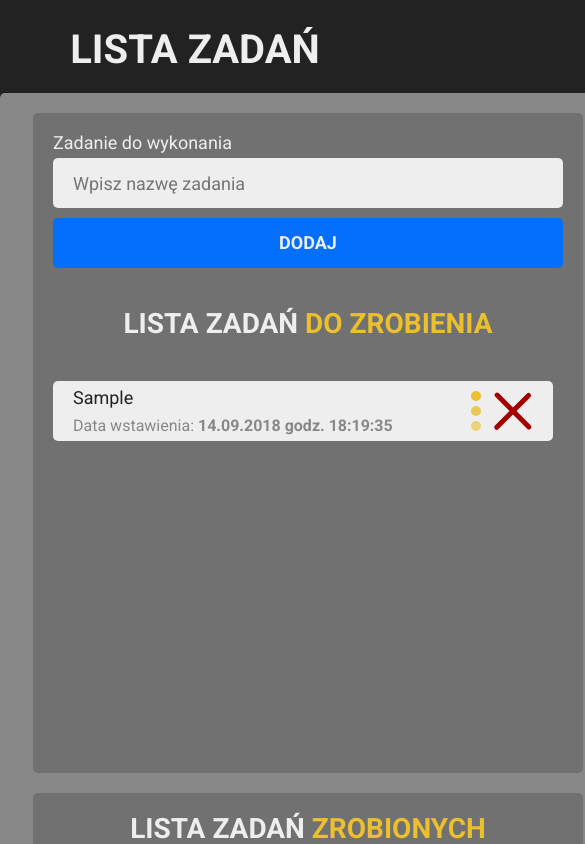
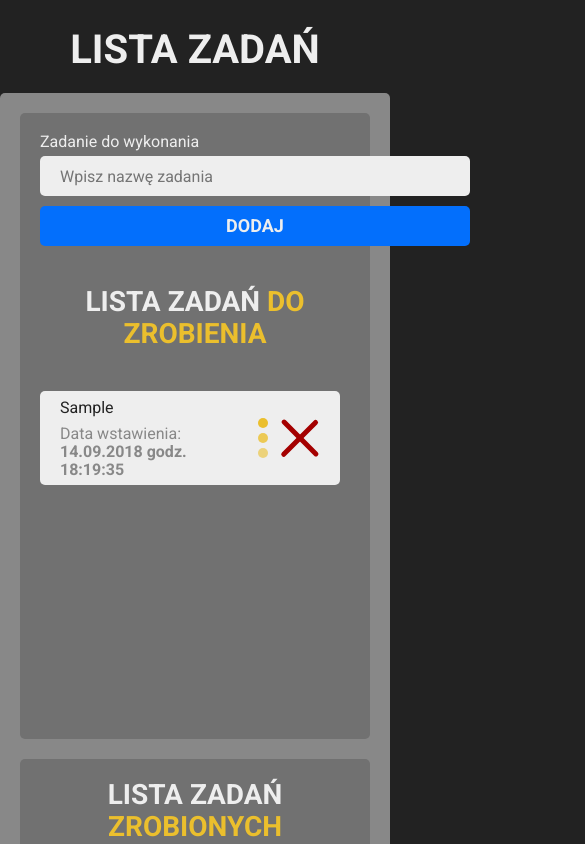
Before and after one commit to KP1976/todo-react, a React (Create React App) app: page / in a window 390 px wide. Both pictures are taken after typing "Sample" into the empty fields and a click on the input "dodaj". Shown: the top 844 px of the page, 585 px wide, since content can reach past the window. Built offline with nearby package versions, Linux system fonts and the light colour scheme.

Commit message:
Fix 768px layout

```diff
--- a/src/styles/css/main.css
+++ b/src/styles/css/main.css
@@ -361,8 +361,10 @@ body {
       width: 69rem; } }
   @media (max-width: 768px) {
     .todo-container {
-      padding: 2rem 3.3rem;
-      width: 61.6rem; } }
+      width: 51rem; } }
+  @media (max-width: 576px) {
+    .todo-container {
+      width: 100%; } }
 
 .tasks-list-container {
   background-color: #717171;
@@ -382,7 +384,7 @@ body {
       width: 100%; } }
   @media (max-width: 768px) {
     .tasks-list-container {
-      height: 66rem; } }
+      height: 62.6rem; } }
 
 .add-task {
   display: grid;
@@ -402,8 +404,8 @@ body {
       grid-template-rows: auto 5rem; } }
   @media (max-width: 768px) {
     .add-task {
-      grid-template-columns: 51rem;
-      grid-template-rows: auto 5rem 6rem; } }
+      grid-template-columns: 43rem;
+      grid-template-rows: auto 4rem 5rem; } }
   .add-task__label {
     font-size: 1.8rem;
     font-weight: 400;
@@ -416,6 +418,9 @@ body {
     @media (max-width: 992px) {
       .add-task__label {
         font-size: 1.8rem; } }
+    @media (max-width: 768px) {
+      .add-task__label {
+        font-size: 1.6rem; } }
   .add-task__input {
     background-color: #eee;
     border: none;
@@ -437,6 +442,10 @@ body {
       .add-task__input {
         font-size: 1.8rem;
         height: 5rem; } }
+    @media (max-width: 768px) {
+      .add-task__input {
+        font-size: 1.6rem;
+        height: 4rem; } }
   .add-task__button {
     background-color: #036ffc;
     border: none;
@@ -464,6 +473,7 @@ body {
       .add-task__button {
         grid-column: 1;
         grid-row: 3 / 4;
+        height: 4rem;
         margin-top: 1rem; } }
     .add-task__button:hover {
       background-color: #024eb0; }
@@ -539,6 +549,9 @@ body {
       @media (max-width: 992px) {
         .task .task-texts__name-task {
           font-size: 1.8rem; } }
+      @media (max-width: 768px) {
+        .task .task-texts__name-task {
+          font-size: 1.6rem; } }
     .task .task-texts__date-task {
       color: #888;
       font-size: 1.6rem;
@@ -555,6 +568,9 @@ body {
       @media (max-width: 992px) {
         .task .task-texts br {
           display: none; } }
+      @media (max-width: 768px) {
+        .task .task-texts br {
+          display: block; } }
   .task .task-icons {
     align-items: center;
     display: flex;
@@ -645,7 +661,7 @@ body {
       height: 47.2rem; } }
   @media (max-width: 768px) {
     .tasks-done-list-container {
-      height: 45.8rem; } }
+      height: 45.7rem; } }
 
 .tasks-done-list {
   margin: 0;
@@ -683,6 +699,9 @@ body {
     @media (max-width: 992px) {
       .task-done__name-task {
         font-size: 1.8rem; } }
+    @media (max-width: 768px) {
+      .task-done__name-task {
+        font-size: 1.6rem; } }
   .task-done__date-task {
     color: #222;
     font-size: 1.5rem;
--- a/src/styles/scss/components/_TaskDone.scss
+++ b/src/styles/scss/components/_TaskDone.scss
@@ -36,6 +36,10 @@
 
 		@include mq(992px) {
 			font-size: 1.8rem;
+		}
+
+		@include mq(768px) {
+			font-size: 1.6rem;
 		}
 	}
 
--- a/src/styles/scss/components/_TasksDoneListContainer.scss
+++ b/src/styles/scss/components/_TasksDoneListContainer.scss
@@ -36,6 +36,6 @@
 	}
 
 	@include mq(768px) {
-		height: 45.8rem;
+		height: 45.7rem;
 	}
 }
--- a/src/styles/scss/components/_TasksListContainer.scss
+++ b/src/styles/scss/components/_TasksListContainer.scss
@@ -17,6 +17,6 @@
 	}
 
 	@include mq(768px) {
-		height: 66rem;
+		height: 62.6rem;
 	}
 }
```
Also changed, not shown: src/styles/scss/components/_AddTask.scss (+12 -2 lines), src/styles/scss/components/_Task.scss (+8 -0 lines), src/styles/scss/components/_TodoContainer.scss (+5 -2 lines), 2 other files (tests, documents, lock files or other folders).
